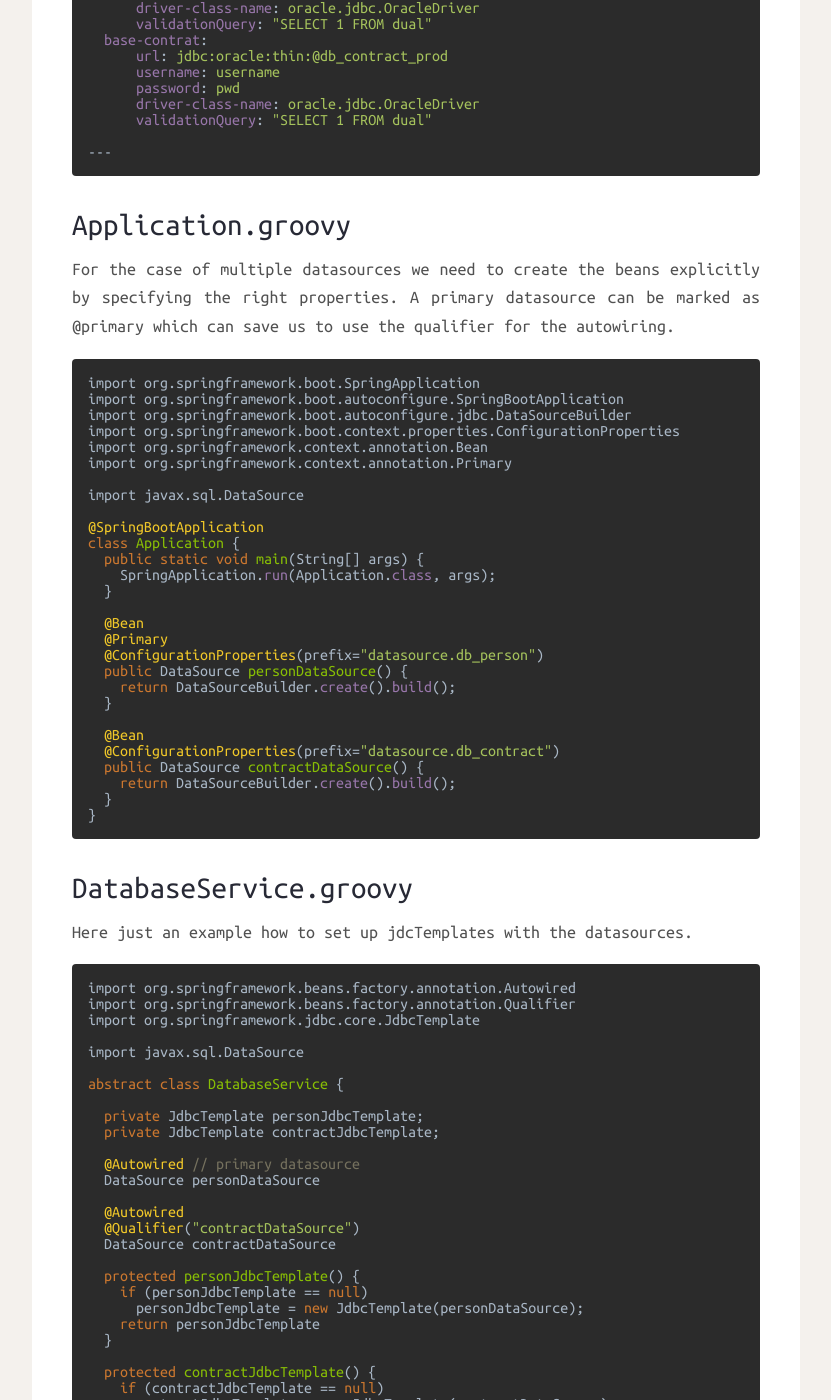
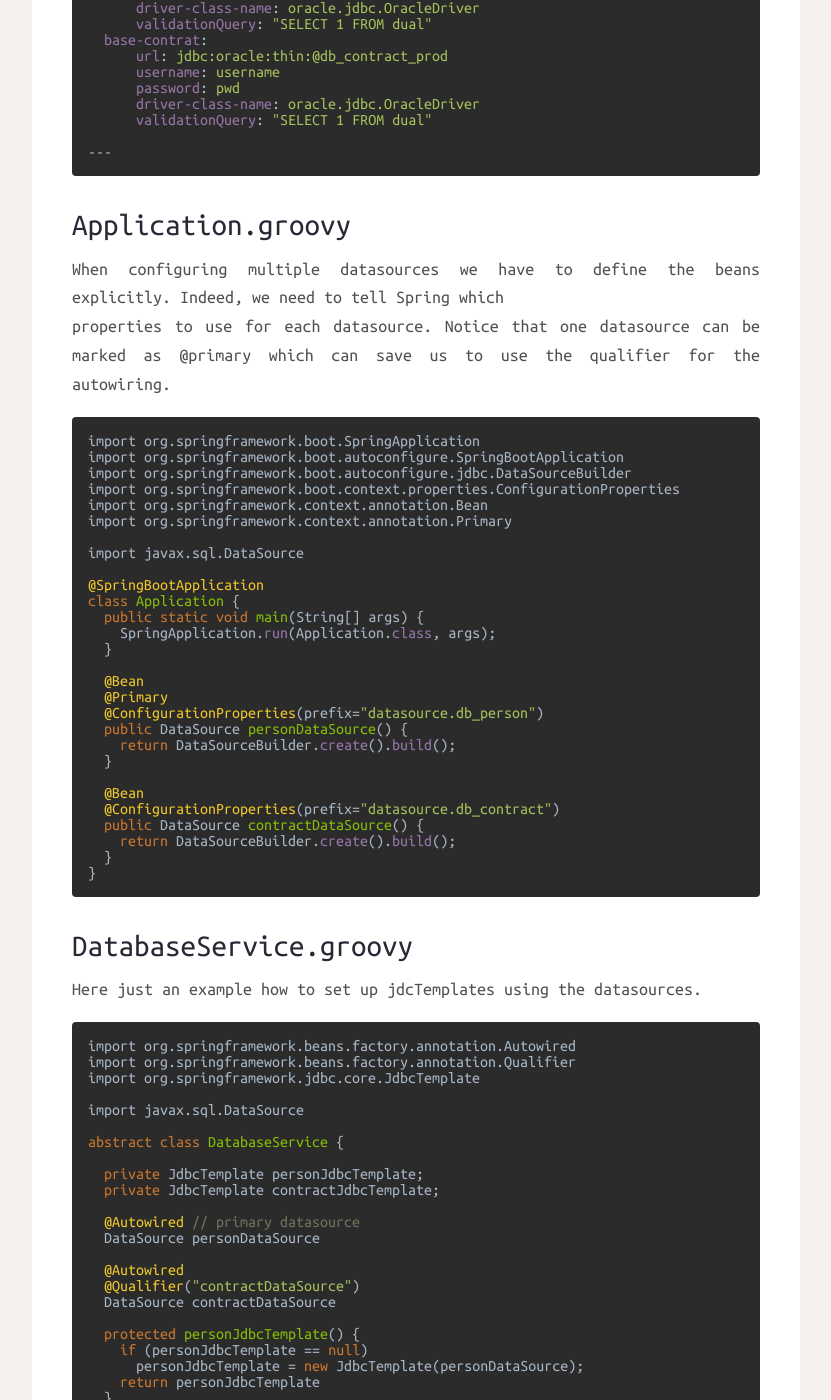
Before and after one commit to TheWeirdDev/theweirddev.github.io, a Jekyll site: the page built from _posts/2015-11-22-spring-yml-datasources.markdown, in a window 1280 px wide and 1400 px high, scrolled down 1250 px. Shown: the whole window, without its empty margins (224-1055 px from the left). Built offline with Jekyll 4.4.1, drawn with Linux system fonts in a browser that asks for light colours; nearby versions of some CDN libraries; comment, search, counter and statistics services are not loaded; some of the changed text lies outside the part shown.

Commit message:
typo 6 multiple datasources

```diff
--- a/_posts/2015-11-22-spring-yml-datasources.markdown
+++ b/_posts/2015-11-22-spring-yml-datasources.markdown
@@ -80,8 +80,8 @@ datasource:
 
 ## Application.groovy
 
-For the case of multiple datasources we need to create the beans explicitly by specifying the
-right properties. A primary datasource can be marked as @primary which can save us to use the qualifier
+When configuring multiple datasources we have to define the beans explicitly. Indeed, we need to tell Spring which
+ properties to use for each datasource. Notice that one datasource can be marked as @primary which can save us to use the qualifier
  for the autowiring.
 
 {% highlight groovy%}
@@ -117,7 +117,7 @@ class Application {
 
 ## DatabaseService.groovy
 
-Here just an example how to set up jdcTemplates with the datasources.
+Here just an example how to set up jdcTemplates using the datasources.
 
 {% highlight groovy%}
 import org.springframework.beans.factory.annotation.Autowired
```
Also changed, not shown: other parts of _posts/2015-11-22-spring-yml-datasources.markdown (+1 -1 lines).
